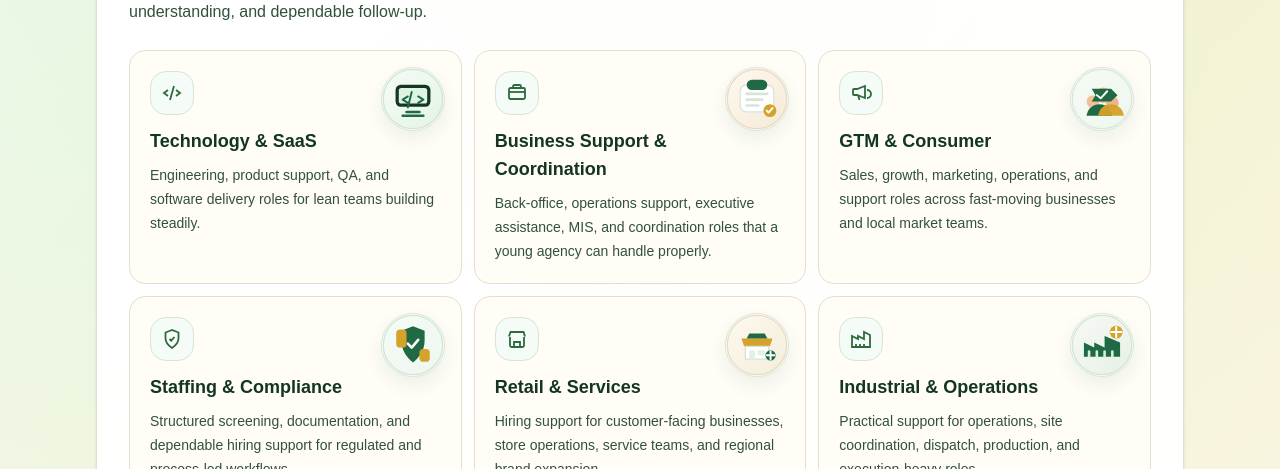
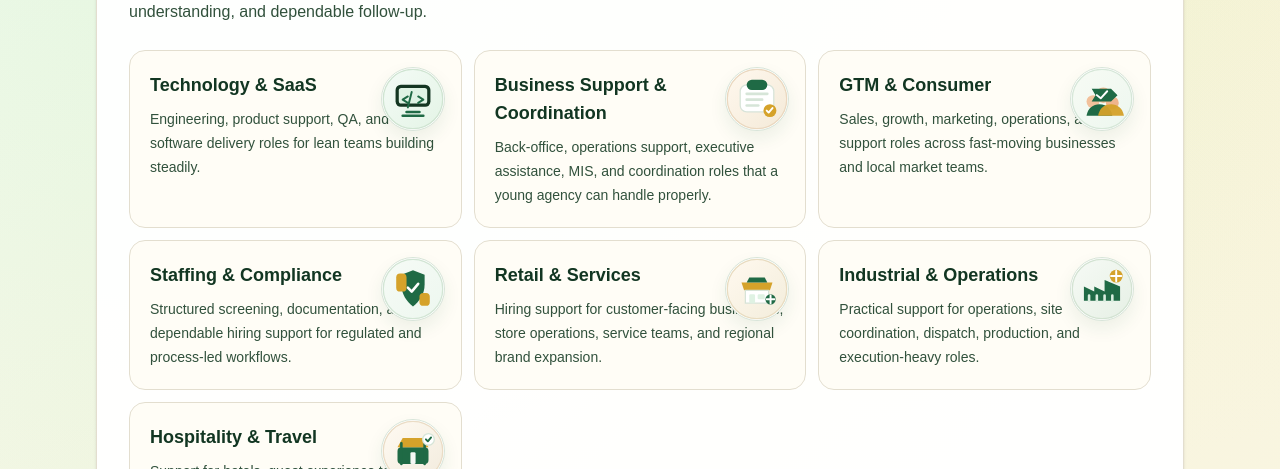
Before and after one commit to vitchcraftstudios/yeble.careers, a Next.js app in the folder apps/web/: page / in a window 1280 px wide. Shown: the part 1001-1470 px from the top of the page. Built offline with nearby package versions, Linux system fonts and the light colour scheme; no server answers.

Commit message:
Remove duplicate industry card icons

```diff
--- a/apps/web/app/page.tsx
+++ b/apps/web/app/page.tsx
@@ -225,8 +225,8 @@ const processSteps = [
 ];
 
 const heroImage = {
-  src: "/hero-india-employment.svg",
-  alt: "Illustration of recruiters and candidates in a modern employment agency setting",
+  src: "https://images.pexels.com/photos/7414033/pexels-photo-7414033.jpeg?auto=compress&cs=tinysrgb&w=1200",
+  alt: "Professional team meeting in a modern office",
 };
 
 export default function Home() {
@@ -300,16 +300,12 @@ export default function Home() {
             </div>
             <div className="mt-6 grid gap-3 sm:grid-cols-2 xl:grid-cols-3">
               {industries.map((industry) => {
-                const Icon = industry.icon;
                 return (
                   <article key={industry.title} className="relative rounded-2xl border border-[#e3decf] bg-[#fffdf6] p-4 sm:p-5">
                     <div className="absolute right-4 top-4 h-14 w-14 overflow-hidden rounded-full border border-[#d8e5d9] bg-white shadow-[0_8px_18px_rgba(24,83,55,0.08)] sm:h-16 sm:w-16">
                       <img src={industry.image} alt={`${industry.title} industry illustration`} className="h-full w-full object-cover" loading="lazy" />
                     </div>
-                    <div className="flex h-10 w-10 items-center justify-center rounded-2xl border border-[#d8e5d9] bg-[#f5fbf6] text-[#2d6a3e] sm:h-11 sm:w-11">
-                      <Icon />
-                    </div>
-                    <h3 className="mt-3 max-w-[calc(100%-4.5rem)] pr-2 text-base font-semibold text-[#123622] sm:max-w-[calc(100%-5rem)] sm:text-lg">{industry.title}</h3>
+                    <h3 className="max-w-[calc(100%-4.5rem)] pr-2 text-base font-semibold text-[#123622] sm:max-w-[calc(100%-5rem)] sm:text-lg">{industry.title}</h3>
                     <p className="mt-2 text-sm leading-6 text-[#31513c]">{industry.description}</p>
                   </article>
                 );
```
